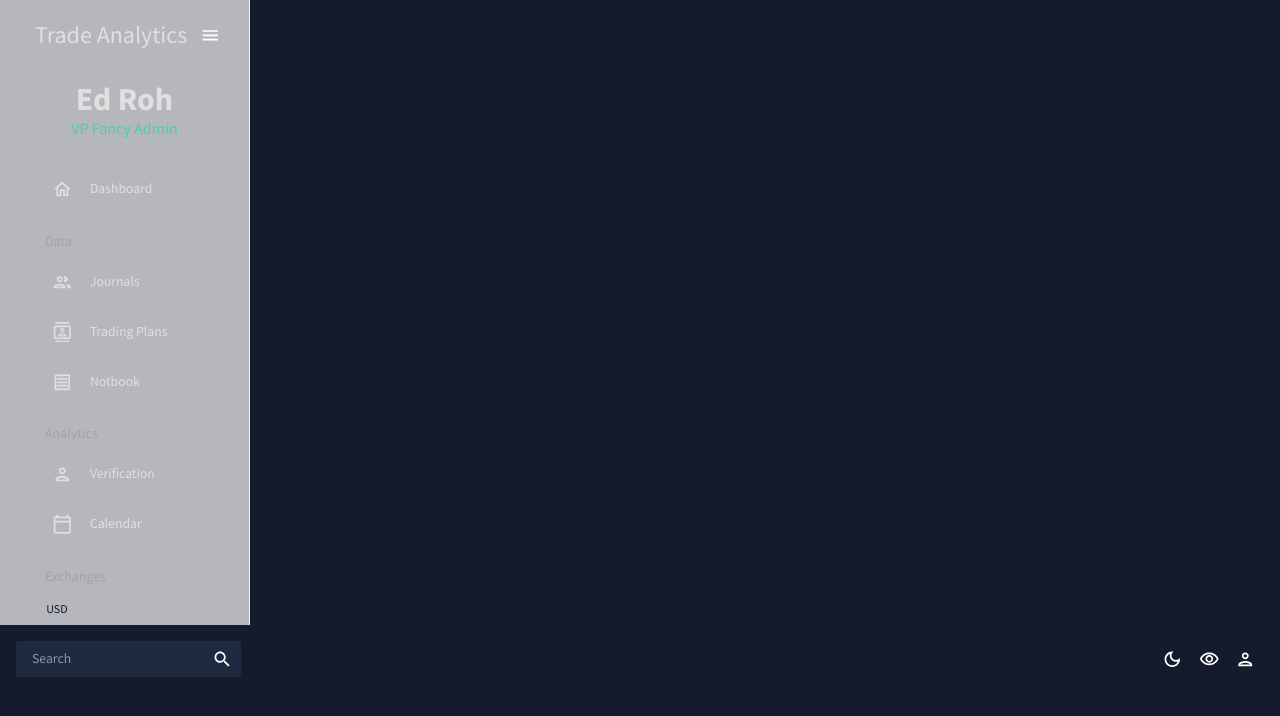
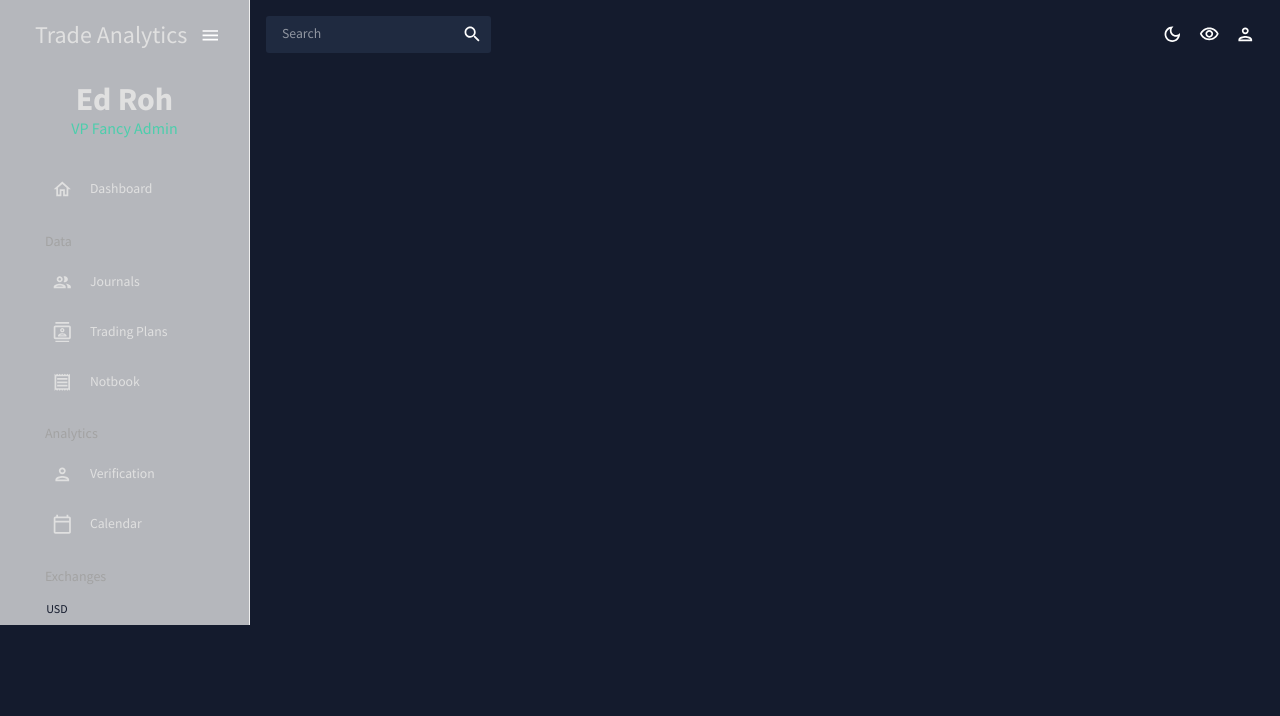
Before and after one commit to bkdots/Automated-Journaling-Trade-Analytics, a React (Create React App) app in the folder client/: page / in a window 1280 px wide. Shown: the top 716 px of the page. Built offline with nearby package versions, Linux system fonts and the light colour scheme.

Commit message:
fix: move dashboard next to sidebar

```diff
--- a/client/src/App.tsx
+++ b/client/src/App.tsx
@@ -20,9 +20,9 @@ function App() {
                 <CurrencyProvider>
                     <ThemeProvider theme={theme}>
                         <CssBaseline/>
-                        <div className="App">
+                        <div className="App" style={{ display: "flex" }}>
                             <Sidebar/>
-                            <main className="content">
+                            <main className="content" style={{ flex: 1 }}>
                                 <Account>
                                     <Topbar/>
                                     <Routes>
```
